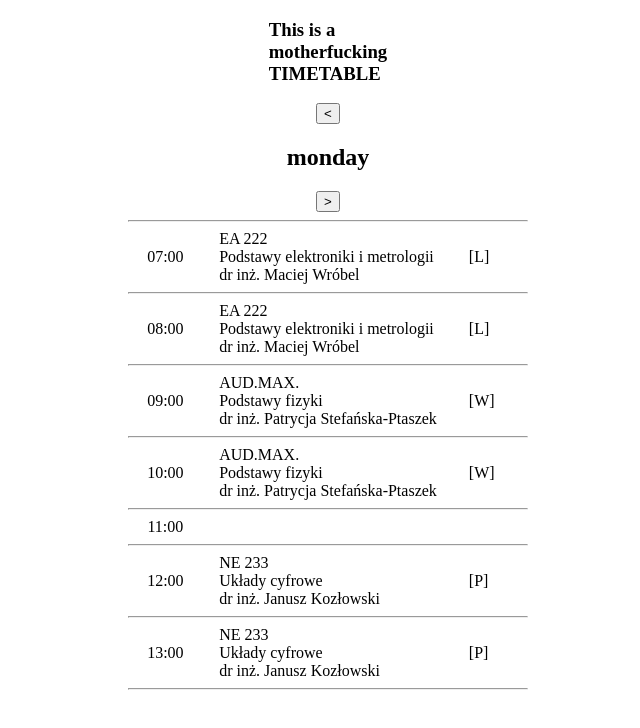
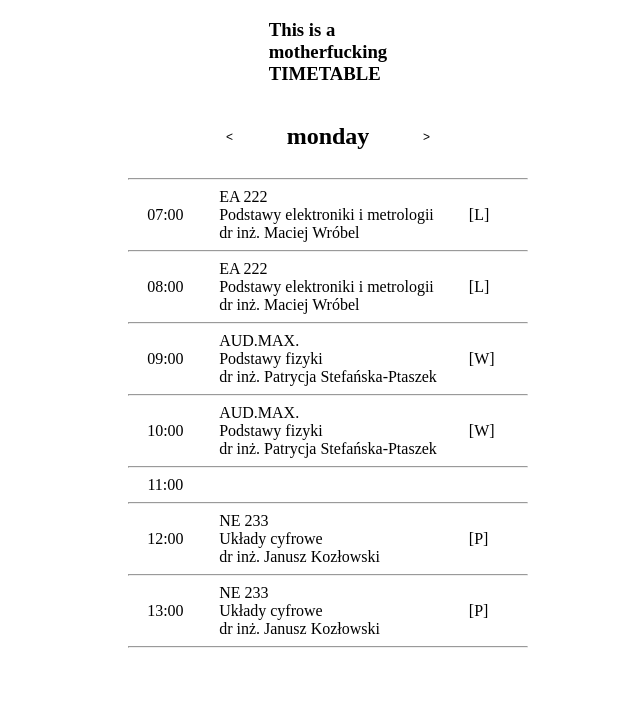
Before and after one commit to NightfallHT/timetableV2, a website built with webpack: page index.html in a window 1280 px wide. Shown: the whole page, without its empty margins (312-952 px from the left). Built offline with nearby package versions, Linux system fonts and the light colour scheme.

Commit message:
💄 Style carousel buttons

```diff
--- a/styles.css
+++ b/styles.css
@@ -30,6 +30,11 @@ html, body {
 .day{
   -ms-overflow-style: none;  /* IE and Edge */
   scrollbar-width: none;  /* Firefox */
+  display: inline-block;
+}
+.wrapper {
+  display: flex;
+  flex-direction: column;
 }
 #timetable {
   display: flex;
@@ -116,3 +121,31 @@ body {
 #title{
   text-justify:inter-word;
 }
+.day-nav {
+  display: flex;
+  width: 100%;
+  justify-content: space-between;
+}
+.day-name {
+  align-self: center;
+  justify-self: center;
+}
+.carousel-prev {
+  margin-left:calc(50% - 7rem);
+}
+.carousel-next{
+  margin-right:calc(50% - 7rem);
+}
+.carousel-prev, .carousel-next {
+  border:none;
+    background-color: white;
+    /* color: white; */
+    padding: 5px 10px;
+    text-align: center;
+    text-decoration: none;
+    display: inline-block;
+    font-size: 12px;
+    /* margin: 0 5px; */
+    cursor: pointer;
+    border-radius: 3px;
+}
--- a/templates/day.html
+++ b/templates/day.html
@@ -1,8 +1,12 @@
 <div class="day">
-  <button class="carousel-prev"><</button>
-  <h2>{%day%}</h2>
-  <button class="carousel-next">></button>
-  <div id="{%day%}" class="schedule">
-    <hr />
+  <div class="wrapper">
+    <div class="day-nav">
+      <button class="carousel-prev"><</button>
+      <h2 class="day-name">{%day%}</h2>
+      <button class="carousel-next">></button>
+    </div>
+    <div id="{%day%}" class="schedule">
+      <hr />
+    </div>
   </div>
 </div>
```
